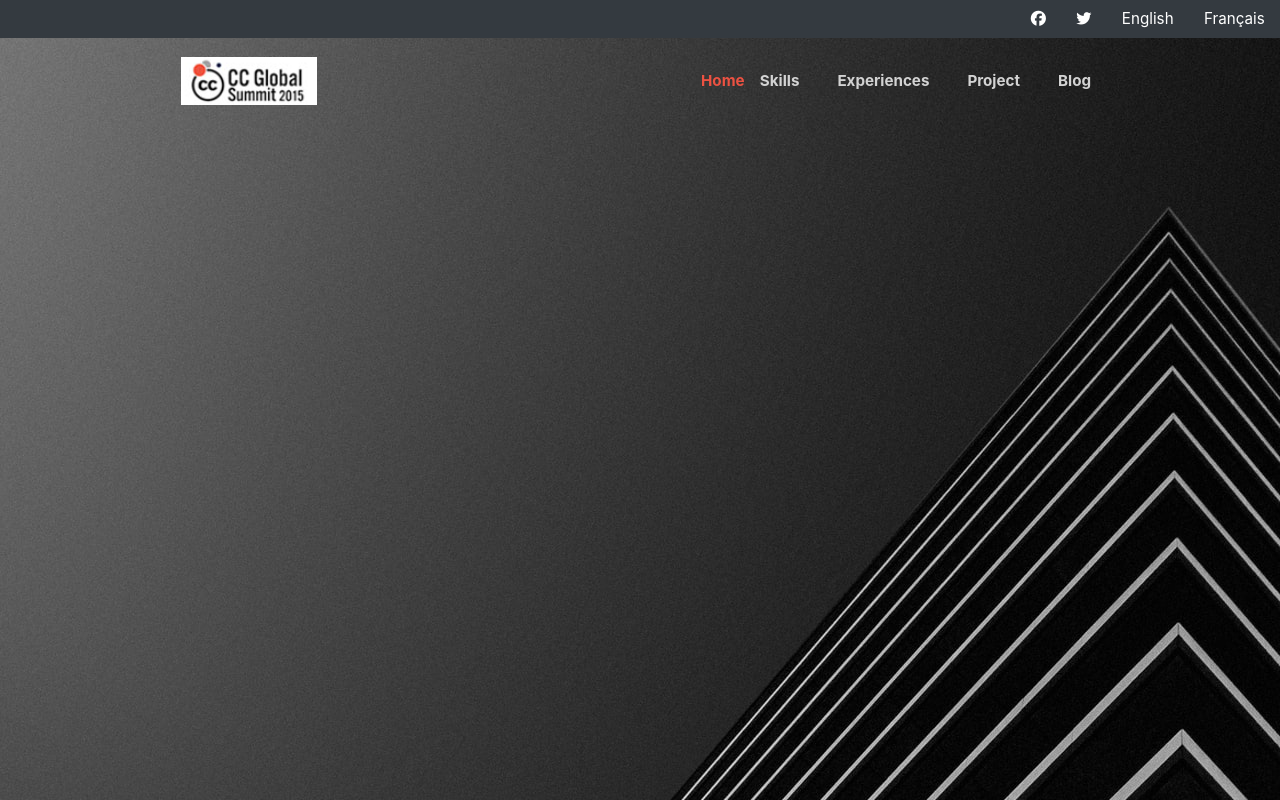
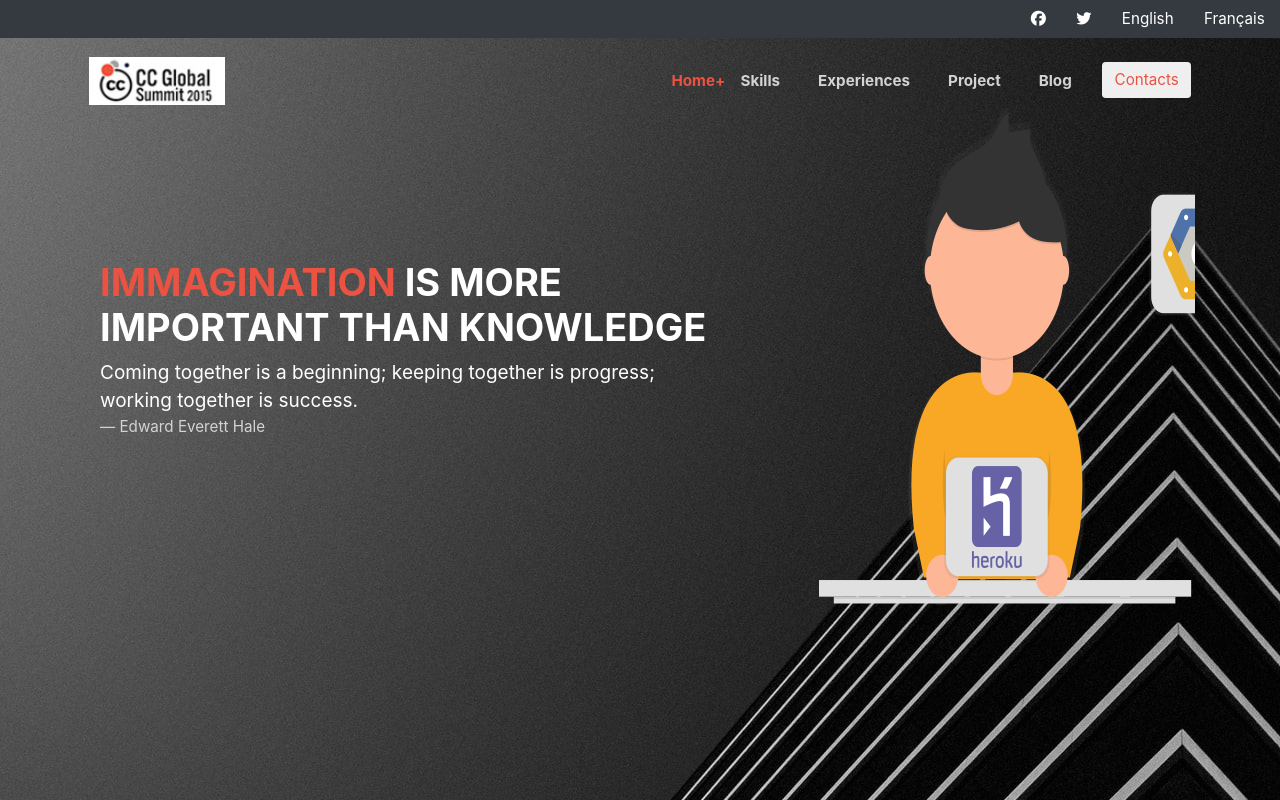
Before and after one commit to guillainbisimwa/portfolio, a plain HTML site: page index.html in a window 1280 px wide. Drawn offline with Linux system fonts and the light colour scheme.

Commit message:
Add home section

```diff
--- a/index.html
+++ b/index.html
@@ -30,8 +30,7 @@
     <header class="pl-2 p-sm-0">
 
       <nav class="row">
-        <div class="col-sm-1"></div>
-        <nav class="col-sm-10 navbar navbar-expand-md p-1">
+        <nav class="col-sm-12 navbar navbar-expand-md p-1">
           <div>
             <button
               class="navbar-toggler border-0 font-weight-bold mt-4"
@@ -64,7 +63,7 @@
                     href="#"
                     rel="noopener"
                     class="nav-link c-primary d-block d-md-none1"
-                    >Home</a>
+                    >Home+</a>
                 </li>
                 <li class="ml-4 ml-md-0 nav-item">
                   <a
@@ -92,17 +91,29 @@
                   >
                 </li>
 
-                <!-- <li class="nav-item ml-4">
-                  <button class="btn c-primary campaign">CC Campain</button>
-                </li> -->
+                <li class="nav-item ml-4">
+                  <button class="btn c-primary campaign">Contacts</button>
+                </li>
               </ul>
             </div>
           </div>
         </nav>
-        <div class="col-sm-1"></div>
       </nav>
     </header>
-
-    </div>
+    <main>
+      <div class="home row">
+        <div class="user_info text-white col-sm-7 d-flex align-self-center flex-column">
+          <h1 class="font-weight-bold"><span class="c-primary">IMMAGINATION</span> IS MORE IMPORTANT THAN KNOWLEDGE</h1>
+          <blockquote class="blockquote">
+            <p class="mb-0">Coming together is a beginning; keeping together is progress; working together is success.</p>
+            <footer class="blockquote-footer c-gray">Edward Everett Hale</footer>
+          </blockquote>
+        </div>
+        <div class="user_pic col-sm d-flex justify-content-end">
+          <img src="assets/guy.png" alt="Guillain">
+        </div>
+      </div>
+    </main>
+  </div>
 </body>
 </html>
```
